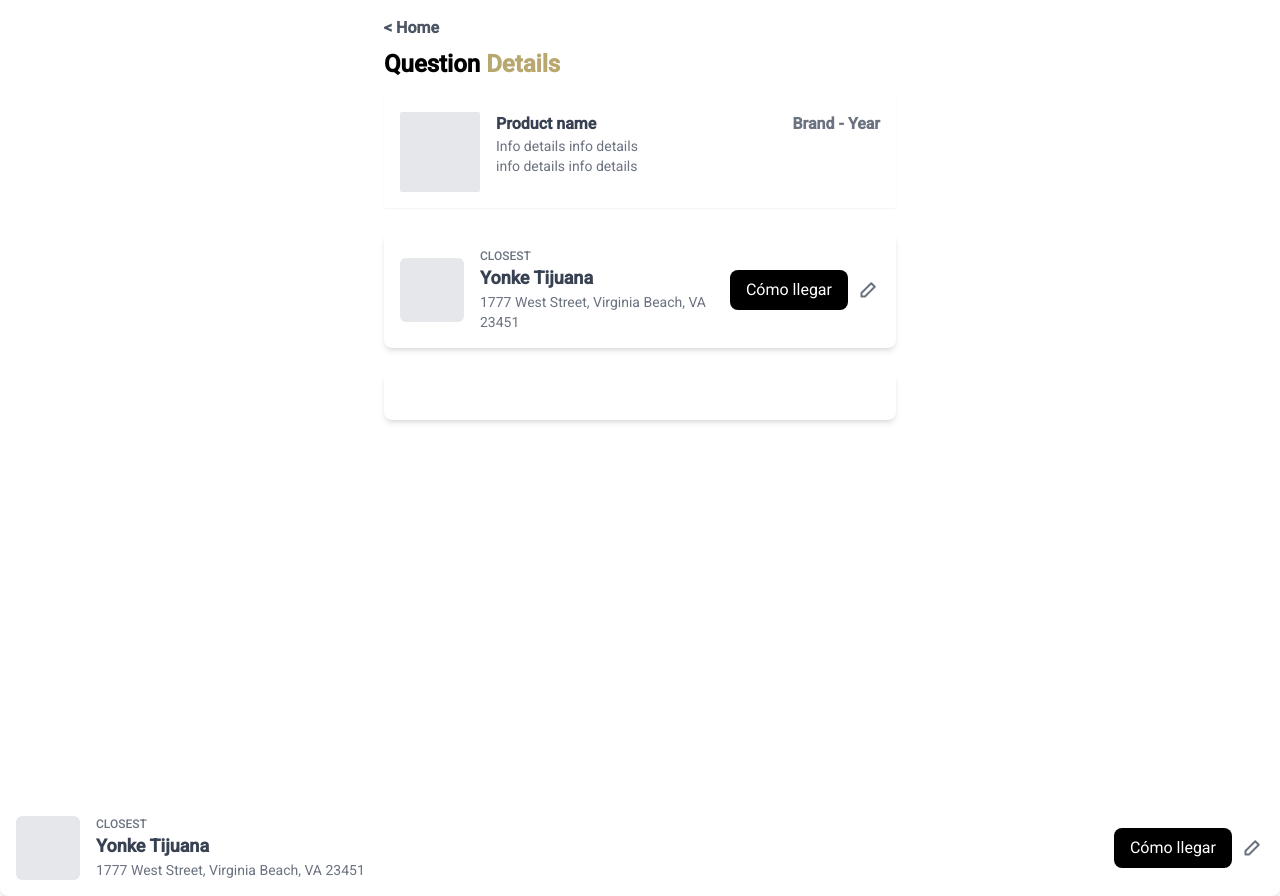
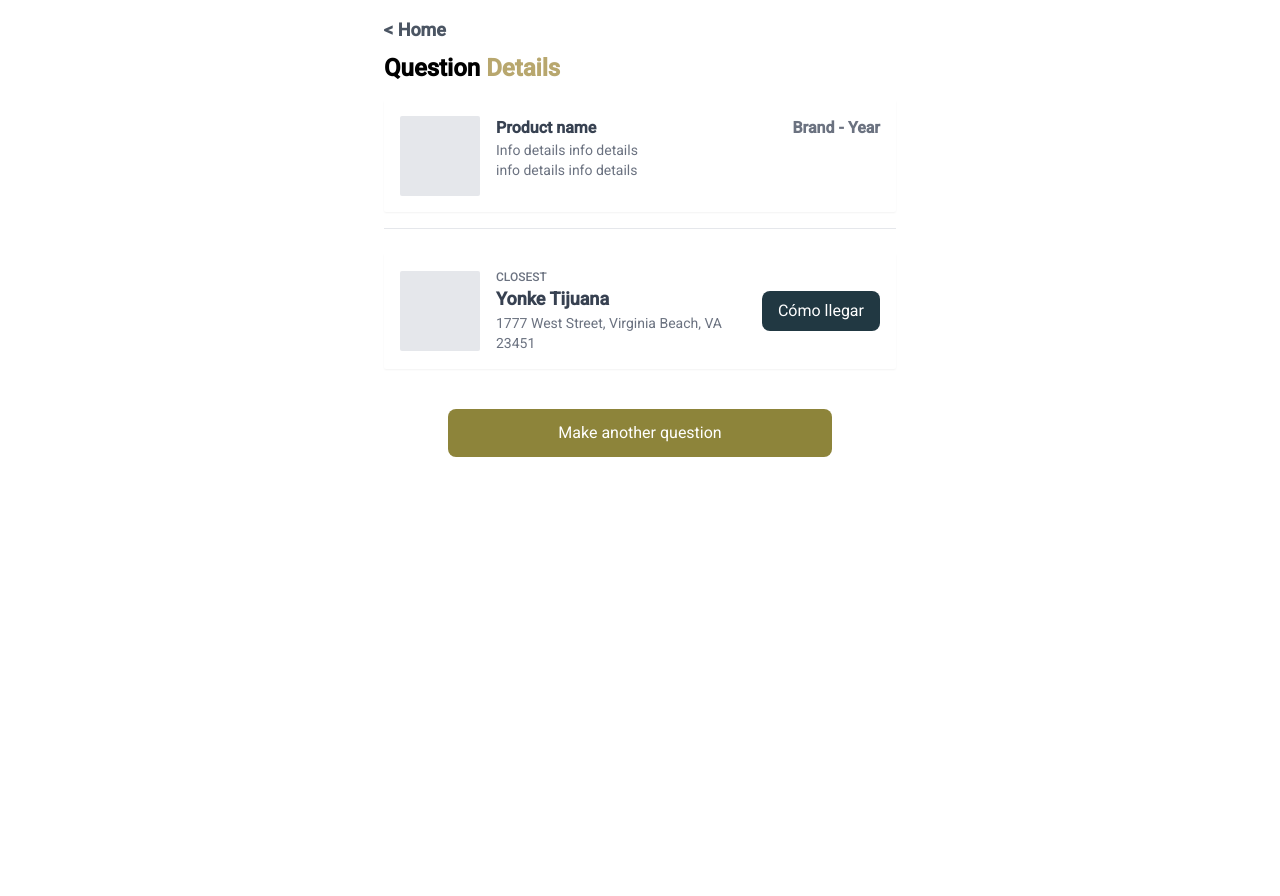
Before and after one commit to kqrlaSolis/YonkeProUI, an Angular app: page /confirmation in a window 1280 px wide. After the commit the page ends 800 px from the top, so only its background shows below. Built offline with nearby package versions, Linux system fonts and the light colour scheme.

Commit message:
image-uploap in question-form

```diff
--- a/src/app/pages/confirmation/components/question-details/question-details.component.html
+++ b/src/app/pages/confirmation/components/question-details/question-details.component.html
@@ -2,7 +2,7 @@
   <!-- Header -->
   <div class="max-w-lg mx-auto">
     <div class="text-sm text-gray-600 mb-2">
-      <a routerLink="/" class="hover:underline text-base font-bold"
+      <a routerLink="/" class="hover:underline hover:cursor-default text-lg font-bold"
         >&lt; Home</a
       >
     </div>
@@ -22,45 +22,19 @@
       </div>
     </div>
   </div>
+  <div class="max-w-lg h-px  bg-gray-200 my-4 mx-auto"></div>
 
   <!-- Cards -->
   <div class="max-w-lg mx-auto mt-6 space-y-6">
-    <app-yonke-item-detail></app-yonke-item-detail>
-    <!-- <app-card></app-card>
-
-    <app-card></app-card>
-    <app-card></app-card> -->
+    <app-yonke-item-detail/>
   </div>
 
   <!-- Footer Button -->
-  <div class="max-w-lg mx-auto mt-6">
+  <div class="max-w-sm mx-auto mt-10">
     <button
-      class="w-full bg-olive-600 text-white py-3 rounded-lg shadow-md hover:bg-olive-700"
+      class="w-full text-white py-3 rounded-lg  hover:bg-olive-700" style="background-color: #8d843a;"
     >
       Make another question
     </button>
   </div>
 </div>
-
-<!-- <div>
-  <h1 class="text-xl">Question <span class="highlight"> Details</span></h1>
-</div>
-
-<div
-  class="flex flex-row justify-between gap-3 max-w-3xl p-6 bg-white border border-gray-200 rounded-lg shadow hover:bg-gray-100 dark:bg-gray-800 dark:border-gray-700 dark:hover:bg-gray-700"
->
-  <div>image**</div>
-
-  <div>
-    <p>Product Name</p>
-    <p>info details description</p>
-  </div>
-
-  <div>
-    <h5>Product / Year</h5>
-  </div>
-</div>
-
-
-
- -->
--- a/src/app/pages/confirmation/components/yonke-item-detail/yonke-item-detail.component.html
+++ b/src/app/pages/confirmation/components/yonke-item-detail/yonke-item-detail.component.html
@@ -1,18 +1,13 @@
-<div class="flex items-center p-4 bg-white shadow-md rounded-lg">
-    <div class="w-16 h-16 bg-gray-200 rounded-md flex-shrink-0"></div>
+<div class="flex items-center p-4 bg-white shadow-sm rounded-sm">
+    <div class="w-20 h-20 bg-gray-200 rounded-sm flex-shrink-0"></div>
     <div class="ml-4 flex-1">
       <p class="text-xs text-gray-500 uppercase font-medium">Closest</p>
       <h2 class="font-bold text-lg text-gray-700">Yonke Tijuana</h2>
       <p class="text-sm text-gray-500">1777 West Street, Virginia Beach, VA 23451</p>
     </div>
     <div class="flex items-center space-x-2">
-      <button class="bg-black text-white px-4 py-2 rounded-lg hover:bg-gray-800">
+      <button class=" text-white px-4 py-2 rounded-lg hover:bg-gray-800" style="background-color: #213842;" >
         Cómo llegar
-      </button>
-      <button>
-        <svg xmlns="http://www.w3.org/2000/svg" class="h-6 w-6 text-gray-500" fill="none" viewBox="0 0 24 24" stroke="currentColor">
-          <path stroke-linecap="round" stroke-linejoin="round" stroke-width="2" d="M15.232 5.232l3.536 3.536m0 0L9 18.536H5.464V15l9.768-9.768z" />
-        </svg>
       </button>
     </div>
   </div>
--- a/src/app/pages/confirmation/confirmation.component.html
+++ b/src/app/pages/confirmation/confirmation.component.html
@@ -1,2 +1 @@
 <app-question-details/>
-<app-yonke-item-detail/>
--- a/src/app/pages/home/components/home-question-form/home-question-form.component.html
+++ b/src/app/pages/home/components/home-question-form/home-question-form.component.html
@@ -50,7 +50,11 @@
     <mat-label>Nombre Completo</mat-label>
     <input matInput formControlName="name" />
   </mat-form-field>
-  <div class="felx flex row gap-20">
+
+  <!-- UPLOAD upload-container -->
+
+
+  <div class="flex flex-row gap-20">
     <div class="upload-container">
       <label for="fileInput" class="upload-label">
         <span class="material-symbols-outlined upload-icon">upload</span>
--- a/src/app/pages/home/components/home-question-form/home-question-form.component.scss
+++ b/src/app/pages/home/components/home-question-form/home-question-form.component.scss
@@ -63,7 +63,7 @@
     margin: 0;
   }
   .come {
-    font-size: 4rem;
+    font-size: 3.5rem;
     margin: 0;
   }
 }
--- a/src/app/pages/home/components/home-question-form/home-question-form.component.ts
+++ b/src/app/pages/home/components/home-question-form/home-question-form.component.ts
@@ -30,12 +30,16 @@
     carEngine: new FormControl("", [Validators.required]),
     pieceName: new FormControl("", [Validators.required]),
     cities: new FormControl<any>([]),
+    file: new FormControl<File | null>(null)
   })
+
+
   onFileSelected(event: Event): void {
     const inputElement = event.target as HTMLInputElement;
     if (inputElement.files && inputElement.files.length > 0) {
       const file = inputElement.files[0];
       this.fileName = file.name;
+      this.questionForm.controls['file'].setValue(file);
       console.log('Archivo seleccionado:', file);
     }
   }
@@ -57,35 +61,25 @@
     if (isSelected) return;
     console.log(isSelected)
     this.selectedCities().push(para.value)
-    // this.selectedCities.update((val)=> {
-    //   return [
-    //     ...val,
-    //     para.value
-
-
-    //   ]
-    // })
 
     this.questionForm.patchValue({
       cities: this.selectedCities()
     })
   }
-
   public removeCity(city: string) {
     const newCities = this.selectedCities().filter((a)=>a!=city)
     this.selectedCities.set(newCities);
-
   }
 
+  public async onSubmit() {
+    // console.log(this.questionForm.value)
 
-
-  public async onSubmit() {
-    console.log(this.questionForm.value)
+    const formData = this.questionForm.value
+    localStorage.setItem("questionFormData", JSON.stringify(formData));
+      // console.log("Datos guardados en Local Storage:", formData);
     const response = await this.questionService.sendQuestion(this.questionForm.value)
-    console.log(response)
+    console.log(response) //yonkes nearby i think so
 
     this.router.navigate(['/confirmation']);
   }
-
-
 }
```
Also changed, not shown: src/app/pages/confirmation/components/question-details/question-details.component.ts (line endings or trailing spaces).
